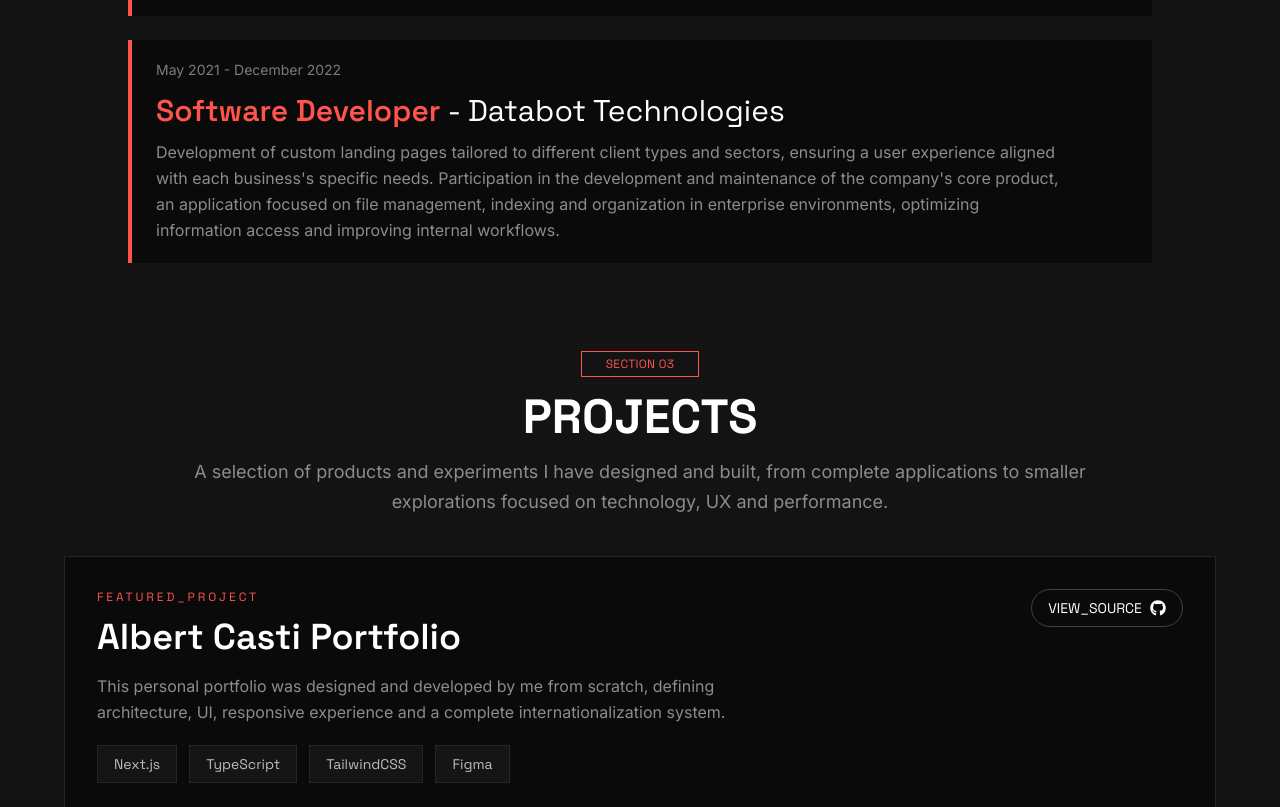
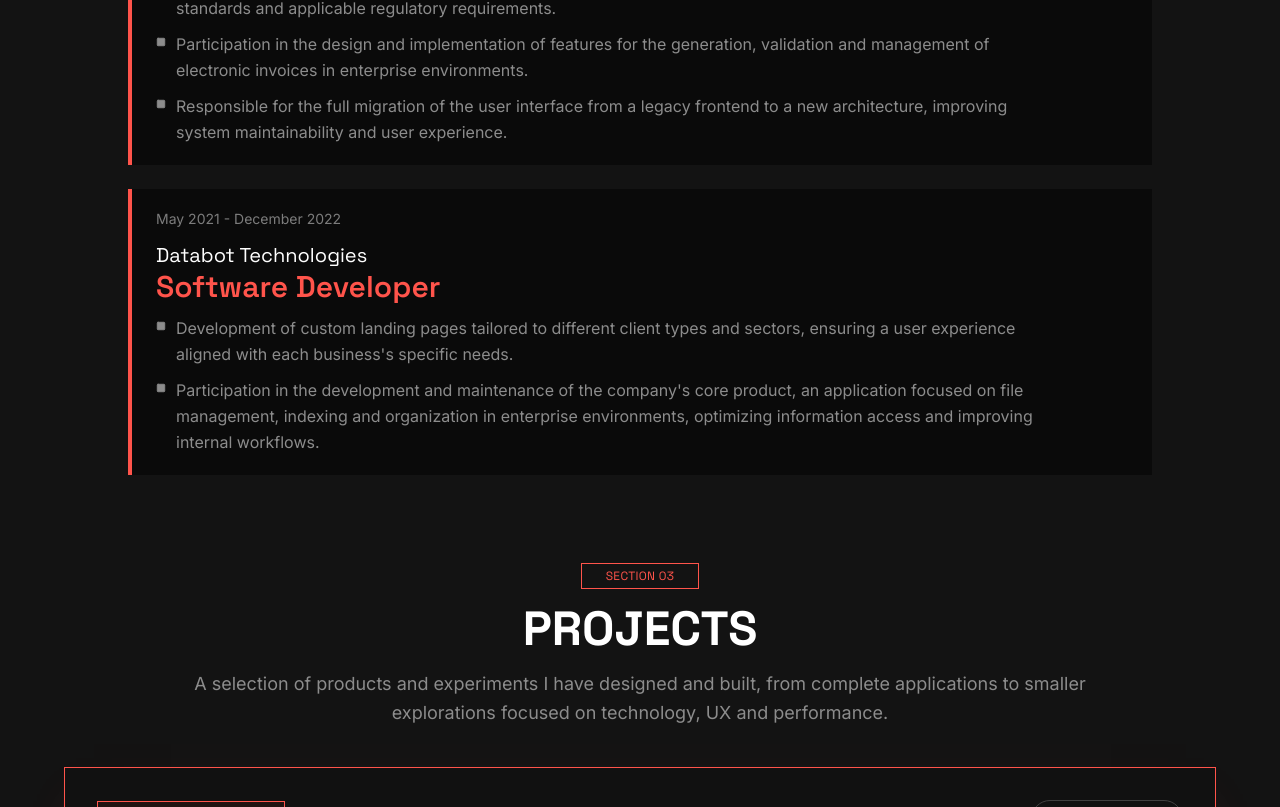
Before and after one commit to albertcastineira/albert-casti-portfolio, a Next.js app: page /en in a window 1280 px wide. Shown: the part 2393-3200 px from the top of the page. Built offline with nearby package versions, Linux system fonts and the light colour scheme; no server answers.

Commit message:
feat: added visual changes to each type of card

```diff
--- a/app/[locale]/components/AboutMeSection.tsx
+++ b/app/[locale]/components/AboutMeSection.tsx
@@ -1,5 +1,6 @@
 import { Space_Grotesk } from "next/font/google";
 import type { AboutMeLiterals } from "../../../i18n/literals";
+import SectionCard from "./SectionCard";
 
 type AboutMeSectionProps = {
   literals: AboutMeLiterals;
@@ -34,9 +35,10 @@ export default function AboutMeSection({ literals }: AboutMeSectionProps) {
 
         <div className="w-full grid grid-cols-1 lg:grid-cols-2 gap-5 lg:gap-6">
           {literals.blocks.map((block) => (
-            <article
+            <SectionCard
               key={block.title}
-              className="bg-[#0A0A0A] border-l-4 border-(--primary) px-5 md:px-6 py-5 md:py-6"
+              variant="about"
+              className="px-5 md:px-6 py-5 md:py-6"
             >
               <h3
                 className={`${spaceGrotesk.className} text-white text-lg md:text-2xl leading-tight mb-6`}
@@ -53,7 +55,7 @@ export default function AboutMeSection({ literals }: AboutMeSectionProps) {
                   </span>
                 ))}
               </div>
-            </article>
+            </SectionCard>
           ))}
         </div>
       </div>
--- a/app/[locale]/components/ExperienceSection.tsx
+++ b/app/[locale]/components/ExperienceSection.tsx
@@ -1,5 +1,7 @@
+import { Square } from "lucide-react";
 import { Space_Grotesk } from "next/font/google";
 import type { ExperienceLiterals } from "../../../i18n/literals";
+import SectionCard from "./SectionCard";
 
 type ExperienceSectionProps = {
   literals: ExperienceLiterals;
@@ -8,6 +10,13 @@ type ExperienceSectionProps = {
 const spaceGrotesk = Space_Grotesk({
   subsets: ["latin"],
 });
+
+function getDescriptionPoints(description: string) {
+  return description
+    .split(/(?<=[.!?])\s+/)
+    .map((point) => point.trim())
+    .filter(Boolean);
+}
 
 export default function ExperienceSection({
   literals,
@@ -33,9 +42,10 @@ export default function ExperienceSection({
 
         <div className="space-y-5 md:space-y-6 pb-2">
           {literals.jobs.map((job, index) => (
-            <article
+            <SectionCard
               key={`${job.company}-${job.period}`}
-              className="relative bg-[#0A0A0A] border-l-4 border-(--primary) px-5 md:px-6 py-4 md:py-5"
+              variant="experience"
+              className="relative px-5 md:px-6 py-4 md:py-5"
             >
               {index === 0 && (
                 <div className="absolute top-3 right-3 md:top-4 md:right-4 inline-flex items-center bg-[#222222] border-l-2 border-[#F9B5AC] px-3 py-1">
@@ -48,18 +58,27 @@ export default function ExperienceSection({
               )}
 
               <p className="text-[#7C7C7C] text-sm mb-3">{job.period}</p>
-              <h3
-                className={`${spaceGrotesk.className} text-xl md:text-3xl leading-tight mb-2.5`}
-              >
-                <span className="text-(--primary) font-semibold">
+              <h3 className={`${spaceGrotesk.className} leading-tight mb-2.5`}>
+                <span className="block text-white text-base md:text-xl">
+                  {job.company}
+                </span>
+                <span className="block text-(--primary) font-semibold text-xl md:text-3xl">
                   {job.role}
                 </span>
-                <span className="text-white"> - {job.company}</span>
               </h3>
-              <p className="text-[#8C8C8C] text-sm md:text-base leading-relaxed max-w-[90ch]">
-                {job.description}
-              </p>
-            </article>
+              <ul className="max-w-[90ch] space-y-2.5 text-[#8C8C8C] text-sm md:text-base leading-relaxed">
+                {getDescriptionPoints(job.description).map((point) => (
+                  <li key={point} className="flex items-start gap-2.5">
+                    <Square
+                      aria-hidden="true"
+                      size={10}
+                      className="mt-1.5 shrink-0 fill-current text-current"
+                    />
+                    <span>{point}</span>
+                  </li>
+                ))}
+              </ul>
+            </SectionCard>
           ))}
         </div>
       </div>
--- a/app/[locale]/components/ProjectsSection.tsx
+++ b/app/[locale]/components/ProjectsSection.tsx
@@ -2,6 +2,7 @@ import { ArrowUpRight } from "lucide-react";
 import { Space_Grotesk } from "next/font/google";
 import { FaGithub } from "react-icons/fa";
 import type { ProjectsLiterals } from "../../../i18n/literals";
+import SectionCard from "./SectionCard";
 
 type ProjectsSectionProps = {
   literals: ProjectsLiterals;
@@ -43,11 +44,11 @@ export default function ProjectsSection({ literals }: ProjectsSectionProps) {
         </div>
 
         <div className="grid gap-5 md:gap-6">
-          <article className="border border-neutral-800 bg-[#0A0A0A] p-5 md:p-8">
+          <SectionCard variant="featuredProject" className="p-5 md:p-8">
             <div className="mb-5 flex flex-col gap-4 md:flex-row md:items-start md:justify-between">
               <div className="max-w-3xl">
                 <p
-                  className={`${spaceGrotesk.className} mb-3 text-xs tracking-[0.24em] text-(--primary)`}
+                  className={`${spaceGrotesk.className} mb-3 inline-flex items-center border border-(--primary) bg-[#211312] px-3 py-1 text-xs tracking-[0.24em] text-(--primary)`}
                 >
                   {literals.featuredLabel}
                 </p>
@@ -97,13 +98,14 @@ export default function ProjectsSection({ literals }: ProjectsSectionProps) {
                 </span>
               ))}
             </div>
-          </article>
+          </SectionCard>
 
           <div className="grid grid-cols-1 gap-5 sm:grid-cols-2 lg:grid-cols-3 lg:gap-6">
             {otherProjects.map((project) => (
-              <article
+              <SectionCard
                 key={project.title}
-                className="flex h-full flex-col border-l-4 border-(--primary) bg-[#0A0A0A] px-5 py-5 md:px-6 md:py-6"
+                variant="project"
+                className="flex h-full flex-col px-5 py-5 md:px-6 md:py-6"
               >
                 <div className="mb-5 flex items-start justify-between gap-4">
                   <h3
@@ -151,7 +153,7 @@ export default function ProjectsSection({ literals }: ProjectsSectionProps) {
                     </span>
                   ))}
                 </div>
-              </article>
+              </SectionCard>
             ))}
           </div>
         </div>
--- /dev/null
+++ b/app/[locale]/components/SectionCard.tsx
@@ -0,0 +1,34 @@
+import type { ReactNode } from "react";
+
+type SectionCardVariant =
+  | "experience"
+  | "project"
+  | "featuredProject"
+  | "about";
+
+type SectionCardProps = {
+  variant: SectionCardVariant;
+  className?: string;
+  children: ReactNode;
+};
+
+const variantClasses: Record<SectionCardVariant, string> = {
+  experience: "bg-[#0A0A0A] border-l-4 border-(--primary)",
+  project:
+    "bg-[#0D0D0D] border border-neutral-800 border-t-2 border-t-(--primary)",
+  featuredProject:
+    "bg-[#111111] border border-(--primary) shadow-[0_22px_50px_-30px_rgba(255,84,75,0.7)]",
+  about: "bg-[#0A0A0A] border border-neutral-800 border-l-4 border-l-[#6C6C6C]",
+};
+
+export default function SectionCard({
+  variant,
+  className = "",
+  children,
+}: SectionCardProps) {
+  return (
+    <article className={`${variantClasses[variant]} ${className}`.trim()}>
+      {children}
+    </article>
+  );
+}
```
